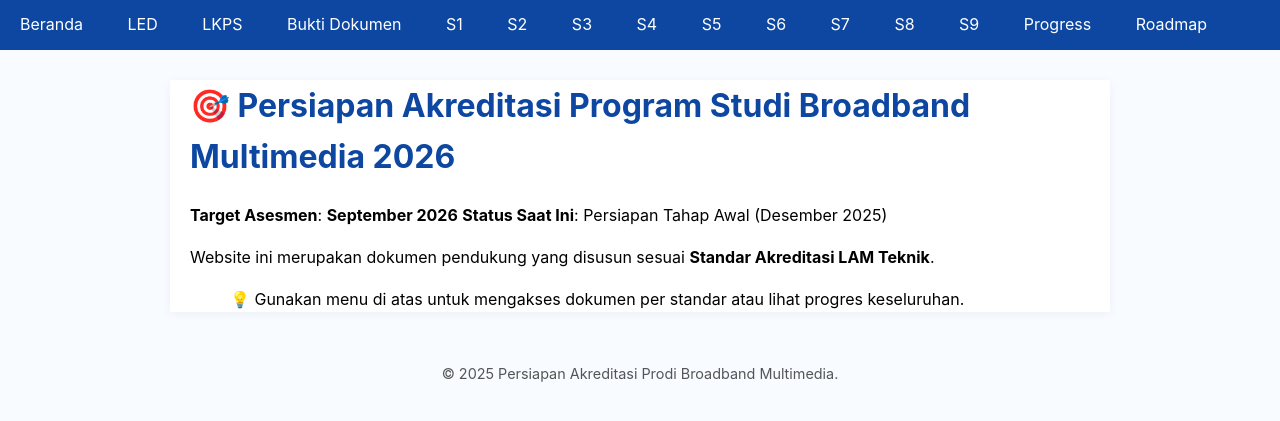
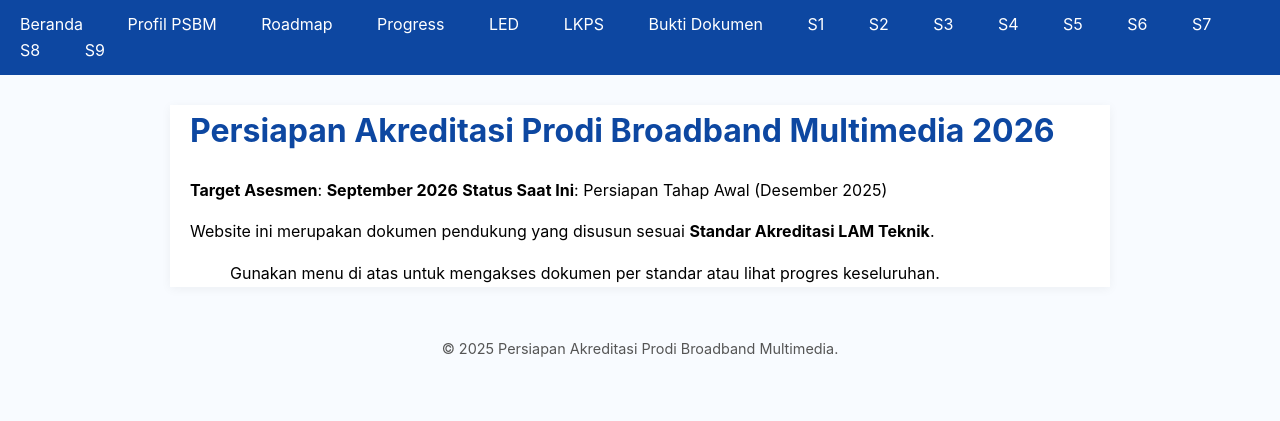
Before and after one commit to portal-psbm/aksi26, a Jekyll site: the page built from index.md, in a window 1280 px wide. Shown: the top 421 px of the page. Built offline with Jekyll 4.4.1, drawn with Linux system fonts in a browser that asks for light colours.

Commit message:
Struktur lengkap: beranda, profil, 9 standar, LED, LKPS

```diff
--- a/_layouts/default.html
+++ b/_layouts/default.html
@@ -20,6 +20,9 @@
 <body>
   <nav>
     <a href="/aksi26/">Beranda</a>
+    <a href="/aksi26/profil/">Profil PSBM</a>
+    <a href="/aksi26/roadmap/">Roadmap</a>
+    <a href="/aksi26/progress/">Progress</a>
     <a href="/aksi26/led/">LED</a>
     <a href="/aksi26/lkps/">LKPS</a>
     <a href="/aksi26/bukti/">Bukti Dokumen</a>
--- a/index.md
+++ b/index.md
@@ -4,11 +4,11 @@ title: Beranda
 permalink: /
 ---
 
-# 🎯 Persiapan Akreditasi Program Studi Broadband Multimedia 2026
+# Persiapan Akreditasi Prodi Broadband Multimedia 2026
 
 **Target Asesmen**: **September 2026**
 **Status Saat Ini**: Persiapan Tahap Awal (Desember 2025)
 
 Website ini merupakan dokumen pendukung yang disusun sesuai **Standar Akreditasi LAM Teknik**.
 
-> 💡 Gunakan menu di atas untuk mengakses dokumen per standar atau lihat progres keseluruhan.
+> Gunakan menu di atas untuk mengakses dokumen per standar atau lihat progres keseluruhan.
```
Also changed, not shown: other parts of _layouts/default.html (+1 -2 lines), bukti.md (renamed from bukti-dok.md, +1 -1 lines), profil.md (added, +35 -0 lines).
